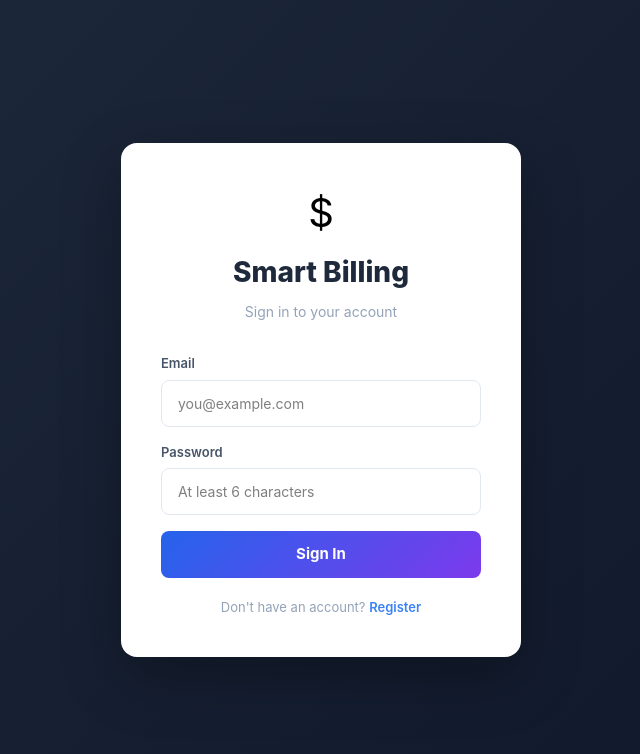
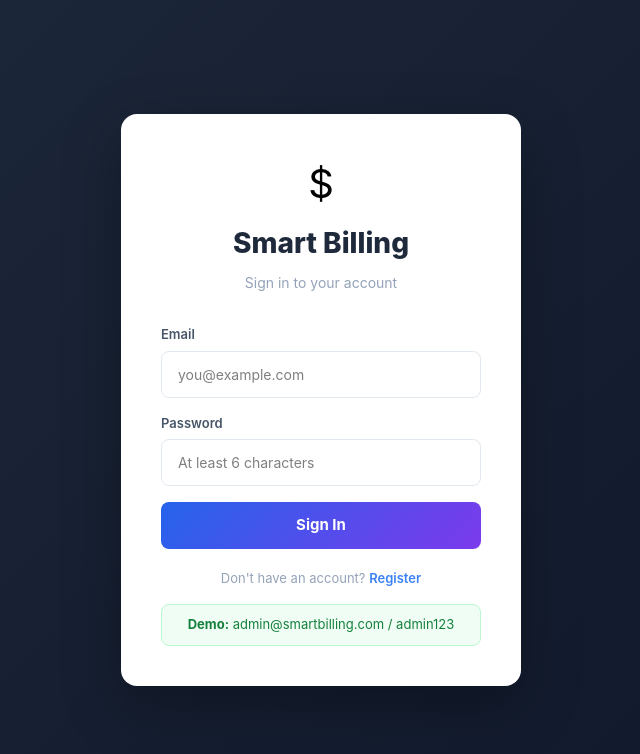
Before and after one commit to prabhathkota08-a11y/Smart-Billing-system, a React (Vite) app: page / in a window 1280 px wide. Shown: the top 754 px of the page, without its empty margins (319-959 px from the left). Built offline with nearby package versions, Linux system fonts and the light colour scheme; no server answers.

Commit message:
Show demo credentials on login screen

```diff
--- a/src/pages/Login.css
+++ b/src/pages/Login.css
@@ -103,3 +103,14 @@
   cursor: pointer;
   font-size: 13px;
 }
+
+.demo-creds {
+  margin-top: 16px;
+  padding: 10px 14px;
+  background: #f0fdf4;
+  border: 1px solid #bbf7d0;
+  border-radius: 8px;
+  font-size: 13px;
+  color: #15803d;
+  text-align: center;
+}
--- a/src/pages/Login.jsx
+++ b/src/pages/Login.jsx
@@ -80,6 +80,12 @@ function Login() {
             {isRegister ? "Sign In" : "Register"}
           </button>
         </div>
+
+        {!isRegister && (
+          <div className="demo-creds">
+            <strong>Demo:</strong> admin@smartbilling.com / admin123
+          </div>
+        )}
       </div>
     </div>
   );
```
